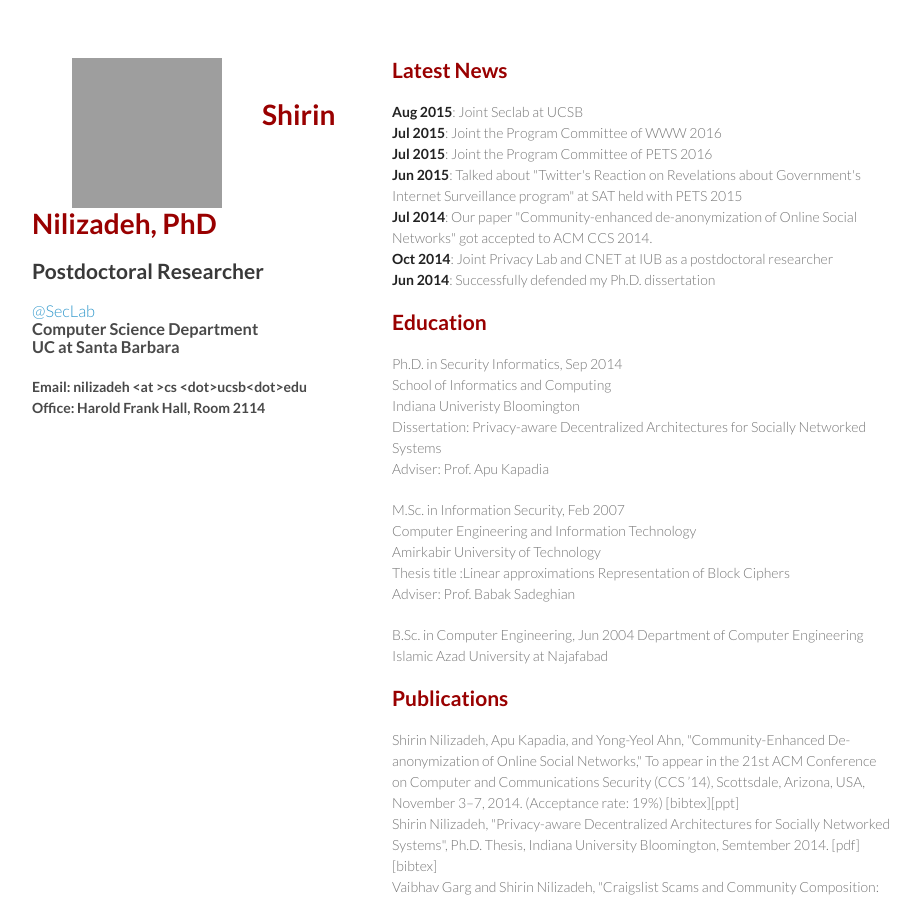
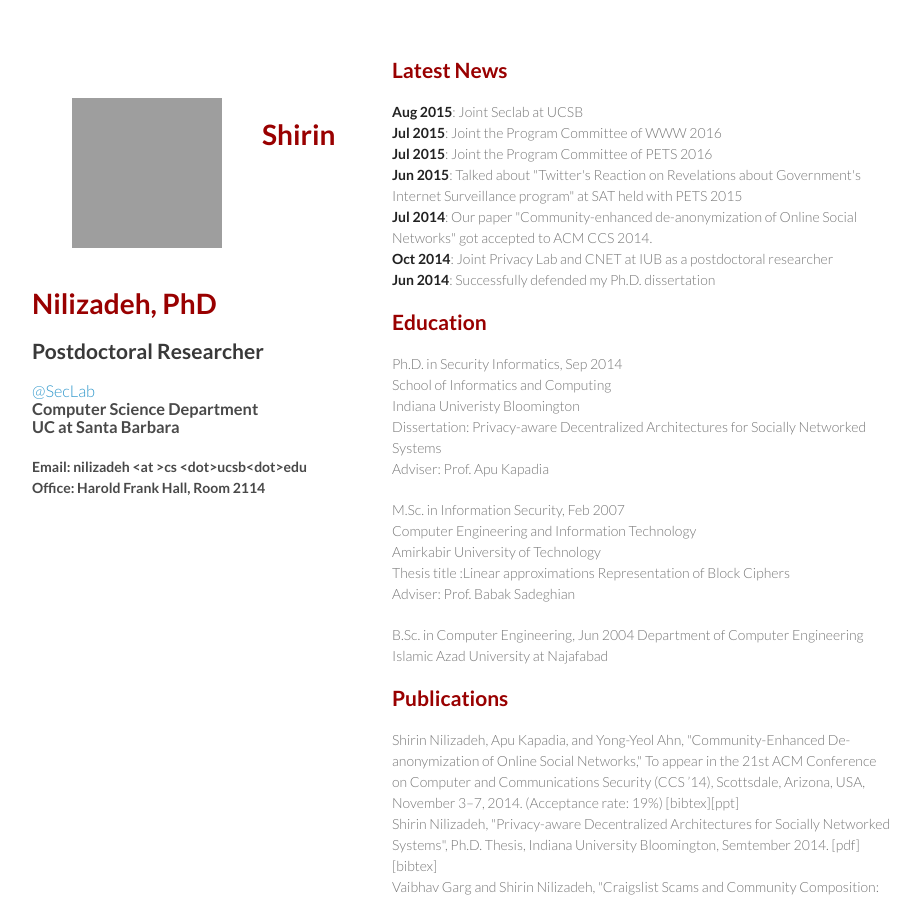
Before and after one commit to Machiry/nilizadeh.github.io, a Jekyll site: the page index.html, which Jekyll copies as it is, in a window 1280 px wide and 900 px high. Shown: the whole window, without its empty margins (178-1098 px from the left). Built offline with Jekyll 4.4.1, drawn with Linux system fonts in a browser that asks for light colours; grey boxes are pictures that could not be loaded.

Commit message:
Update index.html
header

```diff
--- a/index.html
+++ b/index.html
@@ -15,7 +15,7 @@
   <body>
     <div class="wrapper">
       <header>
-        <img align="left" src="shirin.jpg" width="150" height="150" hspace="40"/> <br>
+       <p> <img align="left" src="shirin.jpg" width="150" height="150" hspace="40" vspace="40"/> </p> <br>
        <p> <h1><font color="#990000">Shirin Nilizadeh, PhD </font></h1>
        <h2>Postdoctoral Researcher<br> </h2> </p>
         <p>
```
